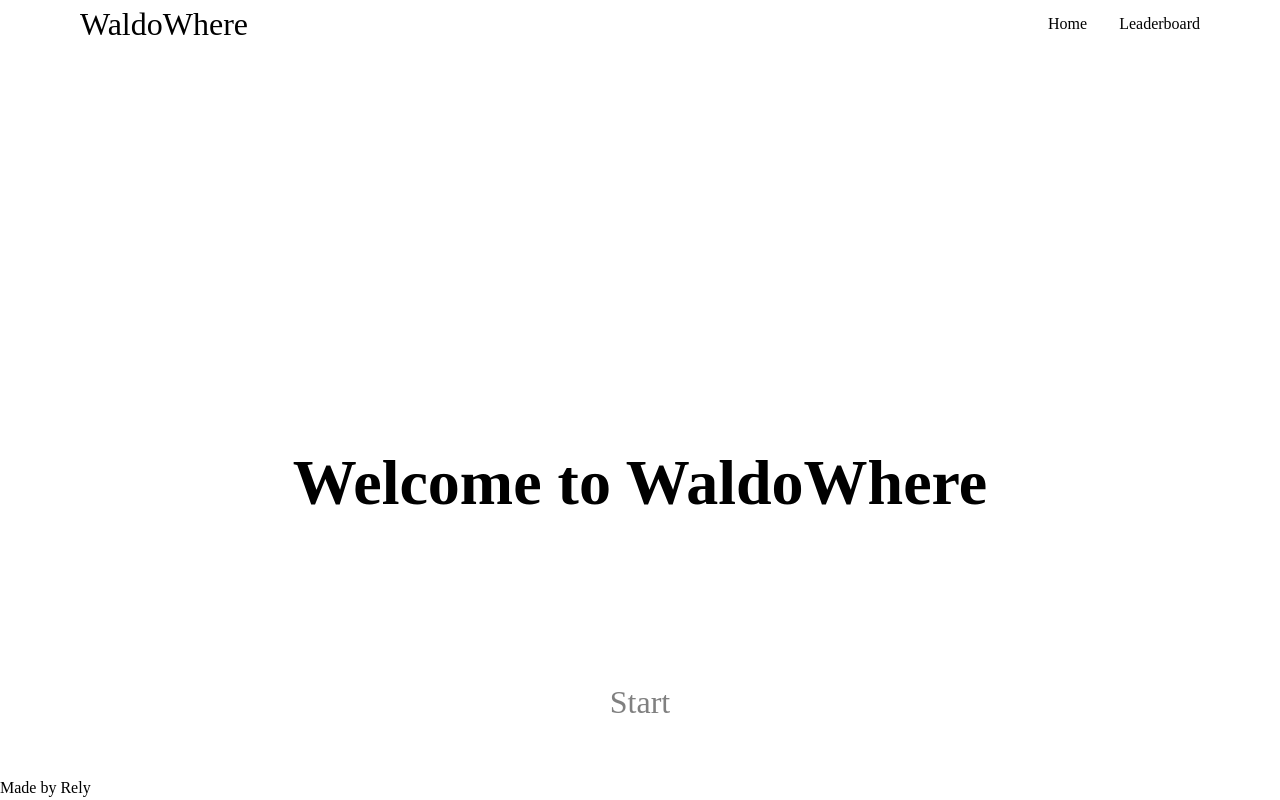
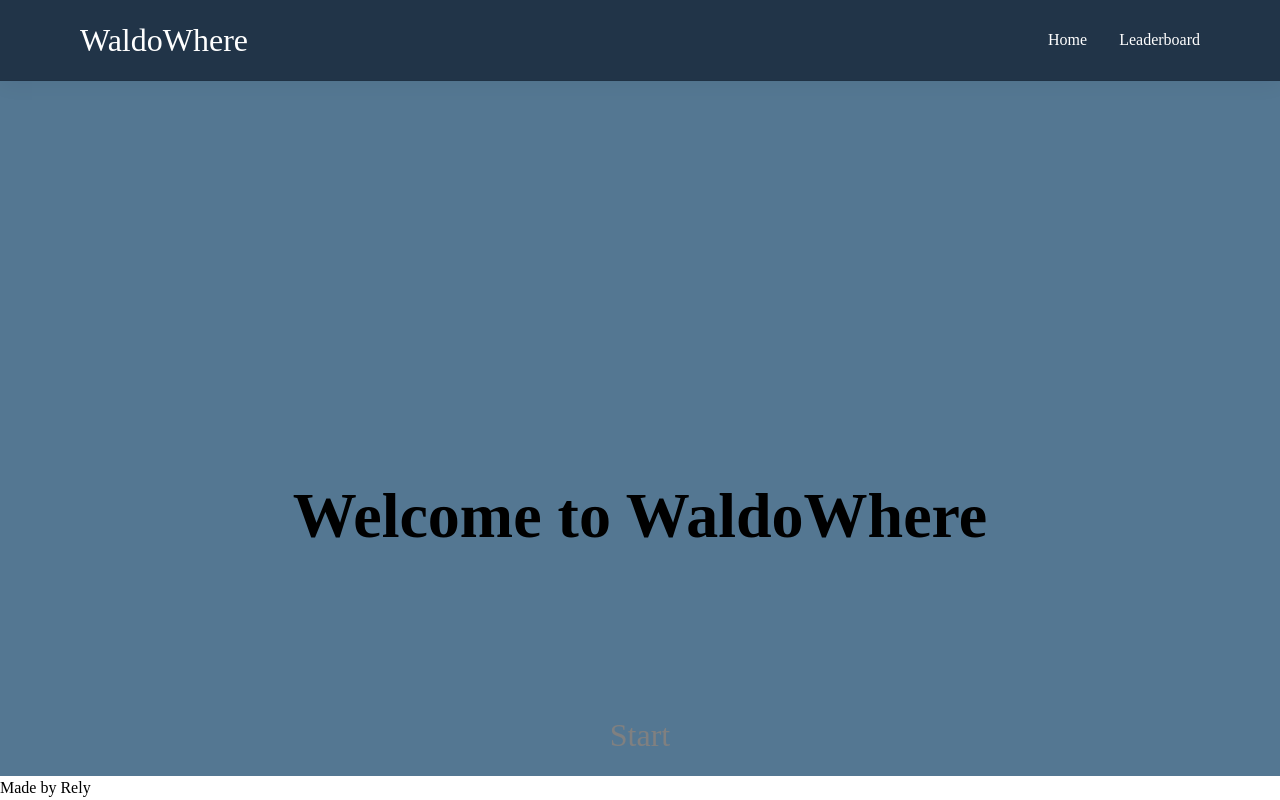
Before and after one commit to Relyful/WaldoWhere, a React app in the folder frontend/: page / in a window 1280 px wide. Built offline with nearby package versions, Linux system fonts and the light colour scheme; the HTML template or start-up script is replaced by a standard one.

Commit message:
Add color

```diff
--- a/frontend/src/components/Header/Header.module.css
+++ b/frontend/src/components/Header/Header.module.css
@@ -2,7 +2,16 @@ header {
   display: flex;
   justify-content: space-between;
   align-items: center;
-  padding: 0 5rem;
+  padding: 1em 5rem;
+  background-color: #213448;
+  color: white;
+  box-shadow: 0 4px 20px rgba(0, 0, 0, 0.05);
+  border-bottom: 1px solid rgba(0, 0, 0, 0.05);
+  z-index: 10;
+}
+
+main {
+  background-color: #547792;
 }
 
 .logo {
@@ -16,5 +25,5 @@ header {
 
 .link {
   text-decoration: none;
-  color: black;
+  color: white;
 }
```
